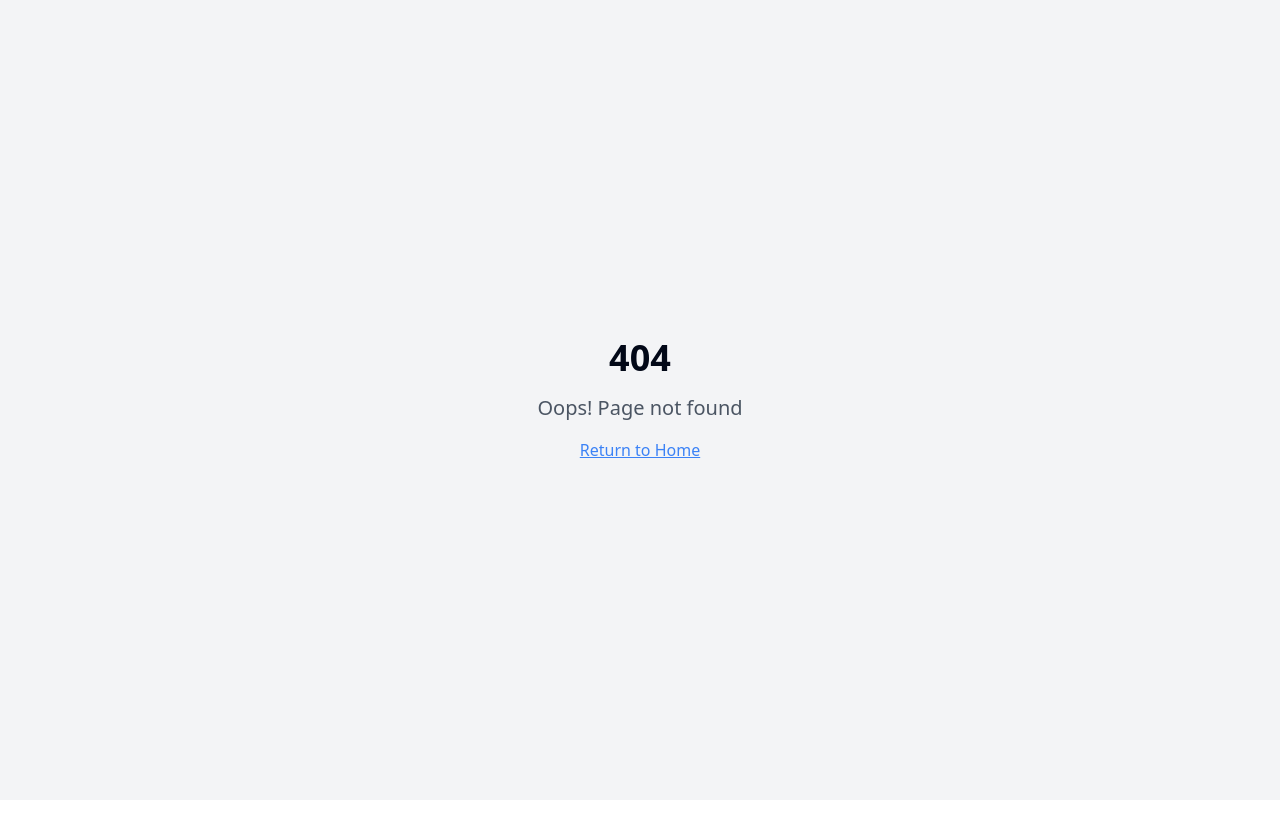
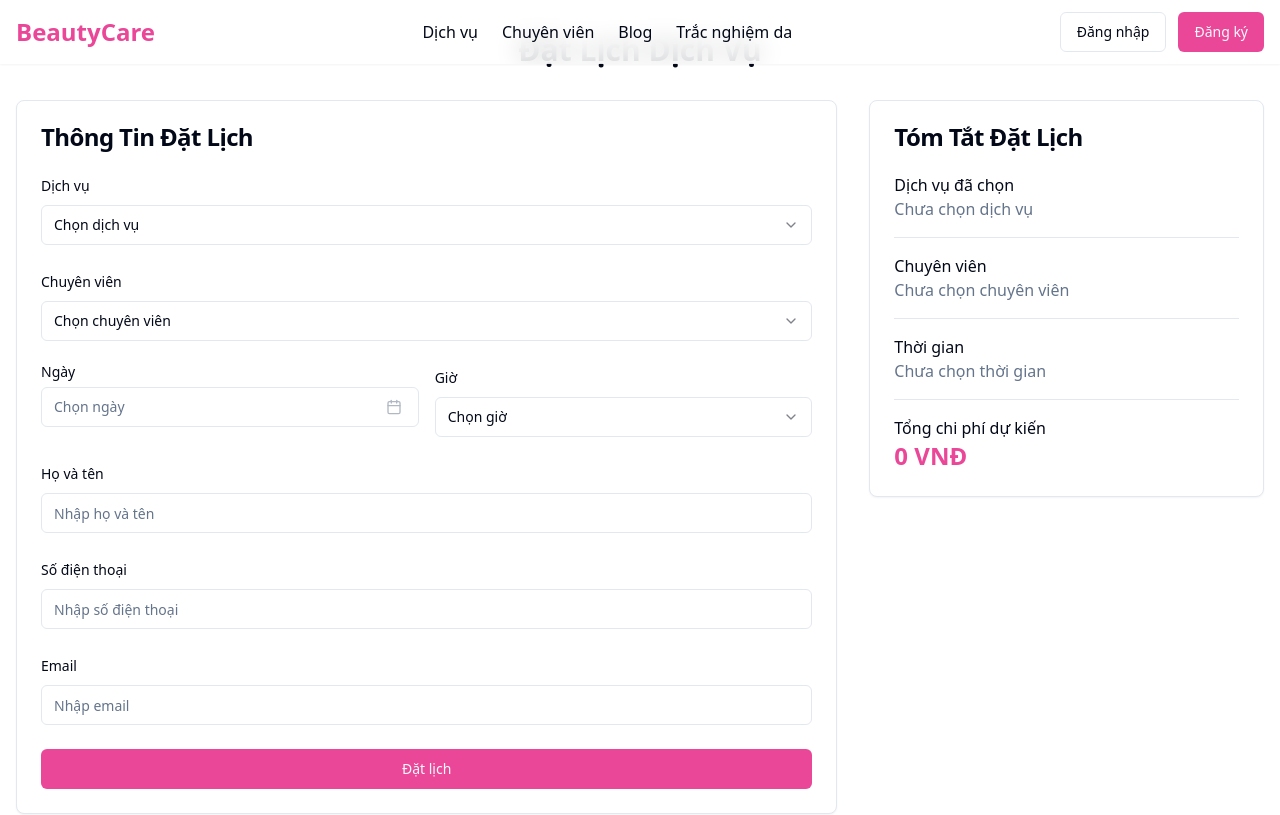
Before and after one commit to anhdagia113/my-strengths-identifier-86, a React (Vite) app: page /booking in a window 1280 px wide. Before the commit this address had no page. Shown: the top 815 px of the page. Built offline with nearby package versions, Linux system fonts and the light colour scheme.

Commit message:
Continue booking feature
Implement further development of the booking feature.

```diff
--- a/src/App.tsx
+++ b/src/App.tsx
@@ -1,9 +1,11 @@
+
 import { Toaster } from "@/components/ui/toaster";
 import { Toaster as Sonner } from "@/components/ui/sonner";
 import { TooltipProvider } from "@/components/ui/tooltip";
 import { QueryClient, QueryClientProvider } from "@tanstack/react-query";
 import { BrowserRouter, Routes, Route } from "react-router-dom";
 import Index from "./pages/Index";
+import Booking from "./pages/Booking";
 import NotFound from "./pages/NotFound";
 
 const queryClient = new QueryClient();
@@ -16,7 +18,7 @@ const App = () => (
       <BrowserRouter>
         <Routes>
           <Route path="/" element={<Index />} />
-          {/* ADD ALL CUSTOM ROUTES ABOVE THE CATCH-ALL "*" ROUTE */}
+          <Route path="/booking" element={<Booking />} />
           <Route path="*" element={<NotFound />} />
         </Routes>
       </BrowserRouter>
--- /dev/null
+++ b/src/components/booking/BookingForm.tsx
@@ -0,0 +1,245 @@
+
+import { useState } from "react";
+import { format } from "date-fns";
+import { Calendar } from "@/components/ui/calendar";
+import { Button } from "@/components/ui/button";
+import {
+  Form,
+  FormControl,
+  FormField,
+  FormItem,
+  FormLabel,
+  FormMessage,
+} from "@/components/ui/form";
+import {
+  Select,
+  SelectContent,
+  SelectItem,
+  SelectTrigger,
+  SelectValue,
+} from "@/components/ui/select";
+import { Input } from "@/components/ui/input";
+import { useForm } from "react-hook-form";
+import { zodResolver } from "@hookform/resolvers/zod";
+import * as z from "zod";
+import { CalendarIcon, Clock } from "lucide-react";
+import {
+  Popover,
+  PopoverContent,
+  PopoverTrigger,
+} from "@/components/ui/popover";
+import { cn } from "@/lib/utils";
+
+const formSchema = z.object({
+  service: z.string().min(1, "Vui lòng chọn dịch vụ"),
+  specialist: z.string().min(1, "Vui lòng chọn chuyên viên"),
+  date: z.date({
+    required_error: "Vui lòng chọn ngày",
+  }),
+  time: z.string().min(1, "Vui lòng chọn giờ"),
+  name: z.string().min(2, "Vui lòng nhập tên"),
+  phone: z.string().min(10, "Số điện thoại không hợp lệ"),
+  email: z.string().email("Email không hợp lệ"),
+});
+
+const SERVICES = [
+  { id: "1", name: "Chăm sóc da cơ bản" },
+  { id: "2", name: "Trị mụn chuyên sâu" },
+  { id: "3", name: "Trẻ hóa da" },
+];
+
+const SPECIALISTS = [
+  { id: "1", name: "Nguyễn Thị A" },
+  { id: "2", name: "Trần Văn B" },
+  { id: "3", name: "Lê Thị C" },
+];
+
+const TIME_SLOTS = [
+  "09:00", "10:00", "11:00",
+  "14:00", "15:00", "16:00", "17:00"
+];
+
+const BookingForm = () => {
+  const form = useForm<z.infer<typeof formSchema>>({
+    resolver: zodResolver(formSchema),
+  });
+
+  const onSubmit = (values: z.infer<typeof formSchema>) => {
+    console.log(values);
+    // Handle form submission
+  };
+
+  return (
+    <Form {...form}>
+      <form onSubmit={form.handleSubmit(onSubmit)} className="space-y-6">
+        <FormField
+          control={form.control}
+          name="service"
+          render={({ field }) => (
+            <FormItem>
+              <FormLabel>Dịch vụ</FormLabel>
+              <Select onValueChange={field.onChange} defaultValue={field.value}>
+                <FormControl>
+                  <SelectTrigger>
+                    <SelectValue placeholder="Chọn dịch vụ" />
+                  </SelectTrigger>
+                </FormControl>
+                <SelectContent>
+                  {SERVICES.map((service) => (
+                    <SelectItem key={service.id} value={service.id}>
+                      {service.name}
+                    </SelectItem>
+                  ))}
+                </SelectContent>
+              </Select>
+              <FormMessage />
+            </FormItem>
+          )}
+        />
+
+        <FormField
+          control={form.control}
+          name="specialist"
+          render={({ field }) => (
+            <FormItem>
+              <FormLabel>Chuyên viên</FormLabel>
+              <Select onValueChange={field.onChange} defaultValue={field.value}>
+                <FormControl>
+                  <SelectTrigger>
+                    <SelectValue placeholder="Chọn chuyên viên" />
+                  </SelectTrigger>
+                </FormControl>
+                <SelectContent>
+                  {SPECIALISTS.map((specialist) => (
+                    <SelectItem key={specialist.id} value={specialist.id}>
+                      {specialist.name}
+                    </SelectItem>
+                  ))}
+                </SelectContent>
+              </Select>
+              <FormMessage />
+            </FormItem>
+          )}
+        />
+
+        <div className="grid grid-cols-2 gap-4">
+          <FormField
+            control={form.control}
+            name="date"
+            render={({ field }) => (
+              <FormItem className="flex flex-col">
+                <FormLabel>Ngày</FormLabel>
+                <Popover>
+                  <PopoverTrigger asChild>
+                    <FormControl>
+                      <Button
+                        variant={"outline"}
+                        className={cn(
+                          "w-full pl-3 text-left font-normal",
+                          !field.value && "text-muted-foreground"
+                        )}
+                      >
+                        {field.value ? (
+                          format(field.value, "dd/MM/yyyy")
+                        ) : (
+                          <span>Chọn ngày</span>
+                        )}
+                        <CalendarIcon className="ml-auto h-4 w-4 opacity-50" />
+                      </Button>
+                    </FormControl>
+                  </PopoverTrigger>
+                  <PopoverContent className="w-auto p-0" align="start">
+                    <Calendar
+                      mode="single"
+                      selected={field.value}
+                      onSelect={field.onChange}
+                      disabled={(date) =>
+                        date < new Date() || date < new Date("1900-01-01")
+                      }
+                      initialFocus
+                      className="pointer-events-auto"
+                    />
+                  </PopoverContent>
+                </Popover>
+                <FormMessage />
+              </FormItem>
+            )}
+          />
+
+          <FormField
+            control={form.control}
+            name="time"
+            render={({ field }) => (
+              <FormItem>
+                <FormLabel>Giờ</FormLabel>
+                <Select onValueChange={field.onChange} defaultValue={field.value}>
+                  <FormControl>
+                    <SelectTrigger>
+                      <SelectValue placeholder="Chọn giờ" />
+                    </SelectTrigger>
+                  </FormControl>
+                  <SelectContent>
+                    {TIME_SLOTS.map((time) => (
+                      <SelectItem key={time} value={time}>
+                        {time}
+                      </SelectItem>
+                    ))}
+                  </SelectContent>
+                </Select>
+                <FormMessage />
+              </FormItem>
+            )}
+          />
+        </div>
+
+        <FormField
+          control={form.control}
+          name="name"
+          render={({ field }) => (
+            <FormItem>
+              <FormLabel>Họ và tên</FormLabel>
+              <FormControl>
+                <Input placeholder="Nhập họ và tên" {...field} />
+              </FormControl>
+              <FormMessage />
+            </FormItem>
+          )}
+        />
+
+        <FormField
+          control={form.control}
+          name="phone"
+          render={({ field }) => (
+            <FormItem>
+              <FormLabel>Số điện thoại</FormLabel>
+              <FormControl>
+                <Input placeholder="Nhập số điện thoại" {...field} />
+              </FormControl>
+              <FormMessage />
+            </FormItem>
+          )}
+        />
+
+        <FormField
+          control={form.control}
+          name="email"
+          render={({ field }) => (
+            <FormItem>
+              <FormLabel>Email</FormLabel>
+              <FormControl>
+                <Input placeholder="Nhập email" {...field} />
+              </FormControl>
+              <FormMessage />
+            </FormItem>
+          )}
+        />
+
+        <Button type="submit" className="w-full">
+          Đặt lịch
+        </Button>
+      </form>
+    </Form>
+  );
+};
+
+export default BookingForm;
--- /dev/null
+++ b/src/components/booking/BookingSummary.tsx
@@ -0,0 +1,36 @@
+
+import { Card, CardContent, CardHeader, CardTitle } from "@/components/ui/card";
+import { Separator } from "@/components/ui/separator";
+
+const BookingSummary = () => {
+  return (
+    <Card>
+      <CardHeader>
+        <CardTitle>Tóm Tắt Đặt Lịch</CardTitle>
+      </CardHeader>
+      <CardContent className="space-y-4">
+        <div>
+          <h3 className="font-medium">Dịch vụ đã chọn</h3>
+          <p className="text-muted-foreground">Chưa chọn dịch vụ</p>
+        </div>
+        <Separator />
+        <div>
+          <h3 className="font-medium">Chuyên viên</h3>
+          <p className="text-muted-foreground">Chưa chọn chuyên viên</p>
+        </div>
+        <Separator />
+        <div>
+          <h3 className="font-medium">Thời gian</h3>
+          <p className="text-muted-foreground">Chưa chọn thời gian</p>
+        </div>
+        <Separator />
+        <div>
+          <h3 className="font-medium">Tổng chi phí dự kiến</h3>
+          <p className="text-2xl font-bold text-primary">0 VNĐ</p>
+        </div>
+      </CardContent>
+    </Card>
+  );
+};
+
+export default BookingSummary;
--- /dev/null
+++ b/src/pages/Booking.tsx
@@ -0,0 +1,37 @@
+
+import { useState } from "react";
+import { Button } from "@/components/ui/button";
+import { Card, CardContent, CardHeader, CardTitle } from "@/components/ui/card";
+import BookingForm from "@/components/booking/BookingForm";
+import BookingSummary from "@/components/booking/BookingSummary";
+import Navbar from "@/components/layout/Navbar";
+import Footer from "@/components/layout/Footer";
+
+const Booking = () => {
+  return (
+    <div className="min-h-screen bg-background">
+      <Navbar />
+      <main className="container mx-auto px-4 py-8">
+        <h1 className="text-3xl font-bold text-center mb-8">Đặt Lịch Dịch Vụ</h1>
+        <div className="grid md:grid-cols-3 gap-8">
+          <div className="md:col-span-2">
+            <Card>
+              <CardHeader>
+                <CardTitle>Thông Tin Đặt Lịch</CardTitle>
+              </CardHeader>
+              <CardContent>
+                <BookingForm />
+              </CardContent>
+            </Card>
+          </div>
+          <div>
+            <BookingSummary />
+          </div>
+        </div>
+      </main>
+      <Footer />
+    </div>
+  );
+};
+
+export default Booking;
```
